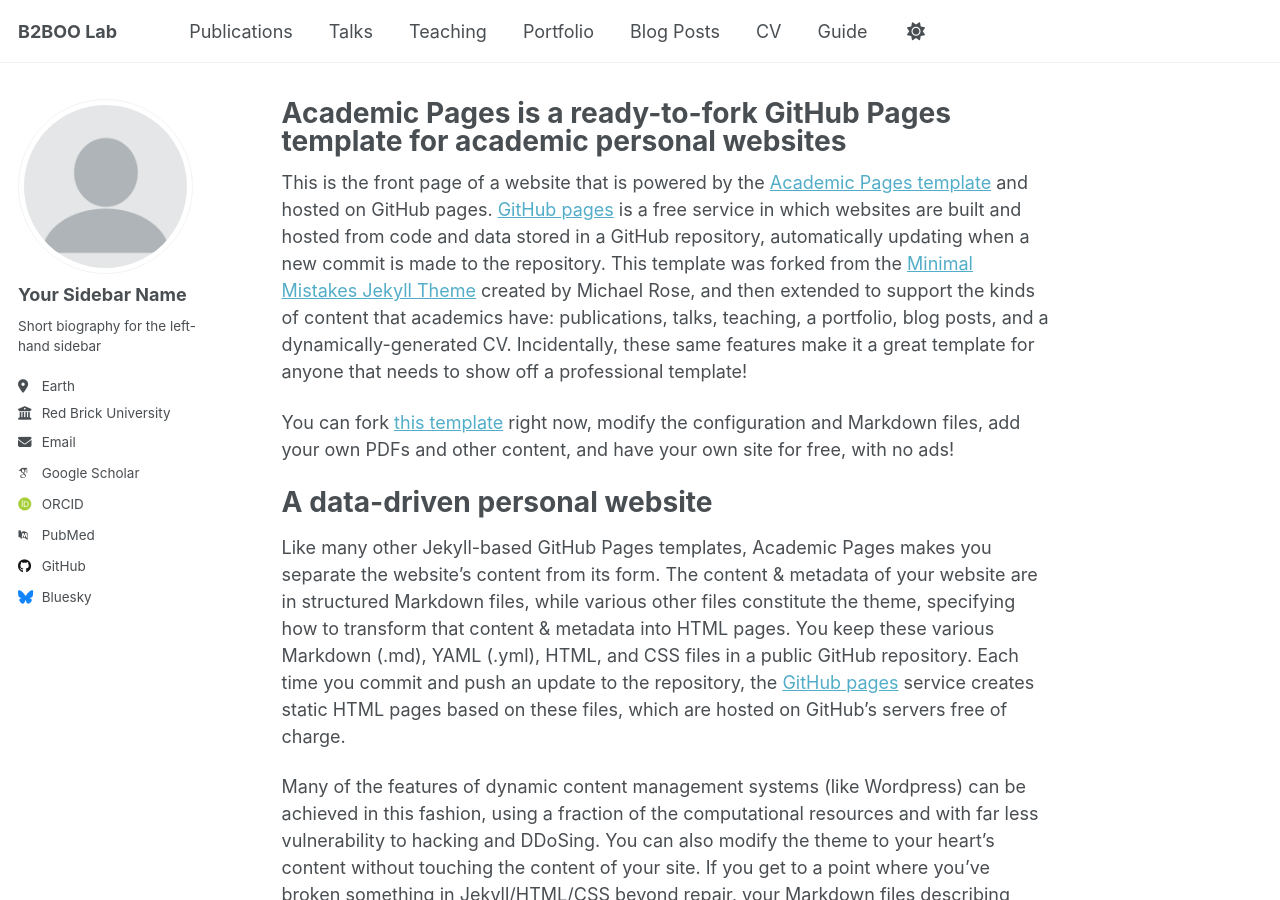
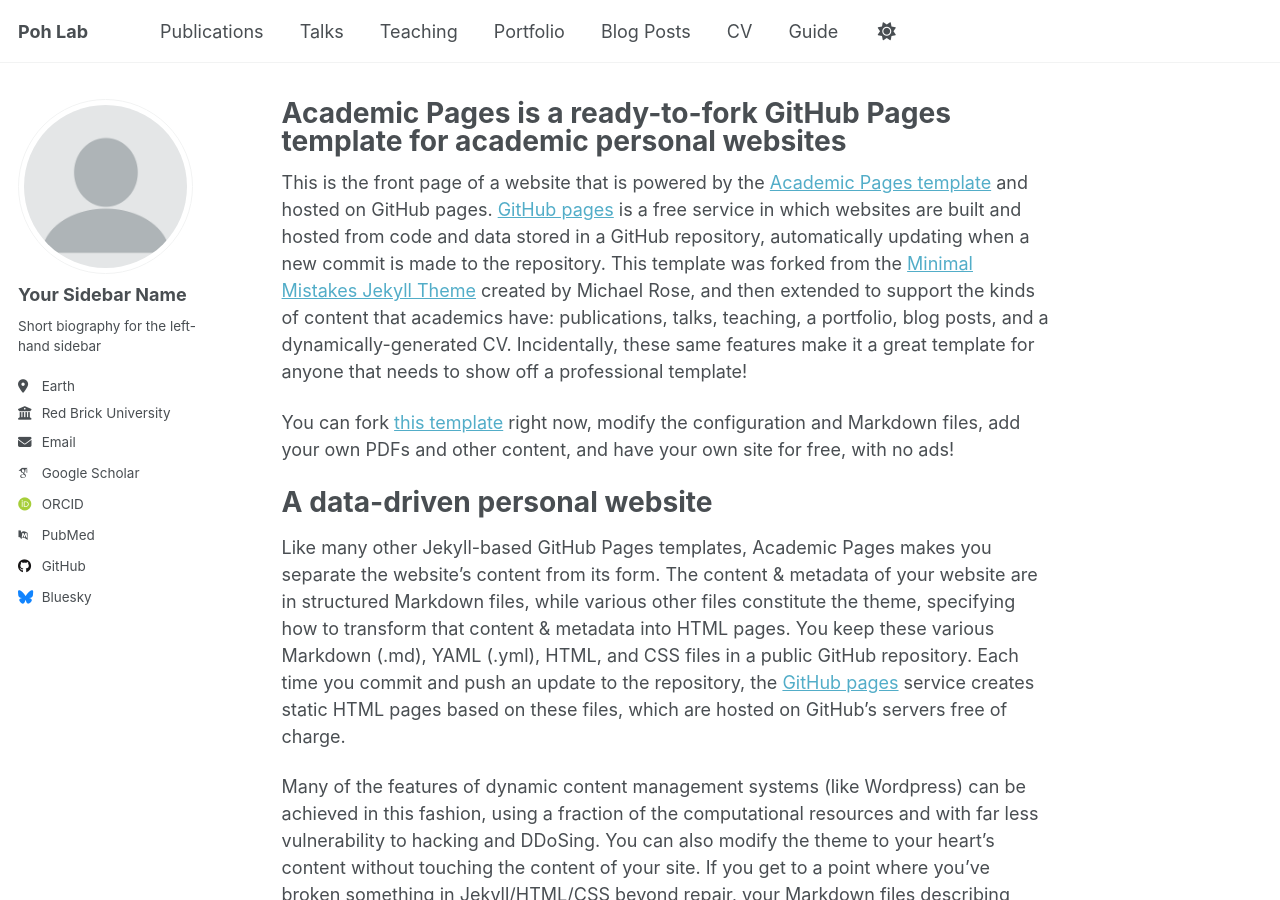
Before and after one commit to kelypliu/pohlab, a Jekyll site: the page built from _pages/about.md, in a window 1280 px wide and 900 px high. Built offline with Jekyll 4.4.1, drawn with Linux system fonts in a browser that asks for light colours; some web fonts are replaced; a script that is not in the unit is left out.

Commit message:
Update _config.yml

```diff
--- a/_config.yml
+++ b/_config.yml
@@ -9,11 +9,11 @@
 # Basic Site Settings
 locale                   : "en-US"
 site_theme               : "default" # Currently available options are "default", "air"
-title                    : "B2BOO Lab"
+title                    : "Poh Lab"
 title_separator          : "-"
 name                     : &name "Your Name"
-description              : &description "Your Name's academic portfolio"   # Update this with a general description of your site, this is the default if not overridden by a page
-url                      : https://academicpages.github.io # The base hostname & protocol for your site e.g. "https://[your GitHub username].github.io",
+description              : &description "Bench to Bedside Oral Oncology Research"   # Update this with a general description of your site, this is the default if not overridden by a page
+url                      : https://pohlab.github.io # The base hostname & protocol for your site e.g. "https://[your GitHub username].github.io",
                                                            # or if you already have some other page hosted on Github then use "https://[your GitHub username].github.io/[Your Repo Name]"
 baseurl                  : "" # the subpath of your site, e.g. "/blog"
 repository               : "academicpages/academicpages.github.io"
```
